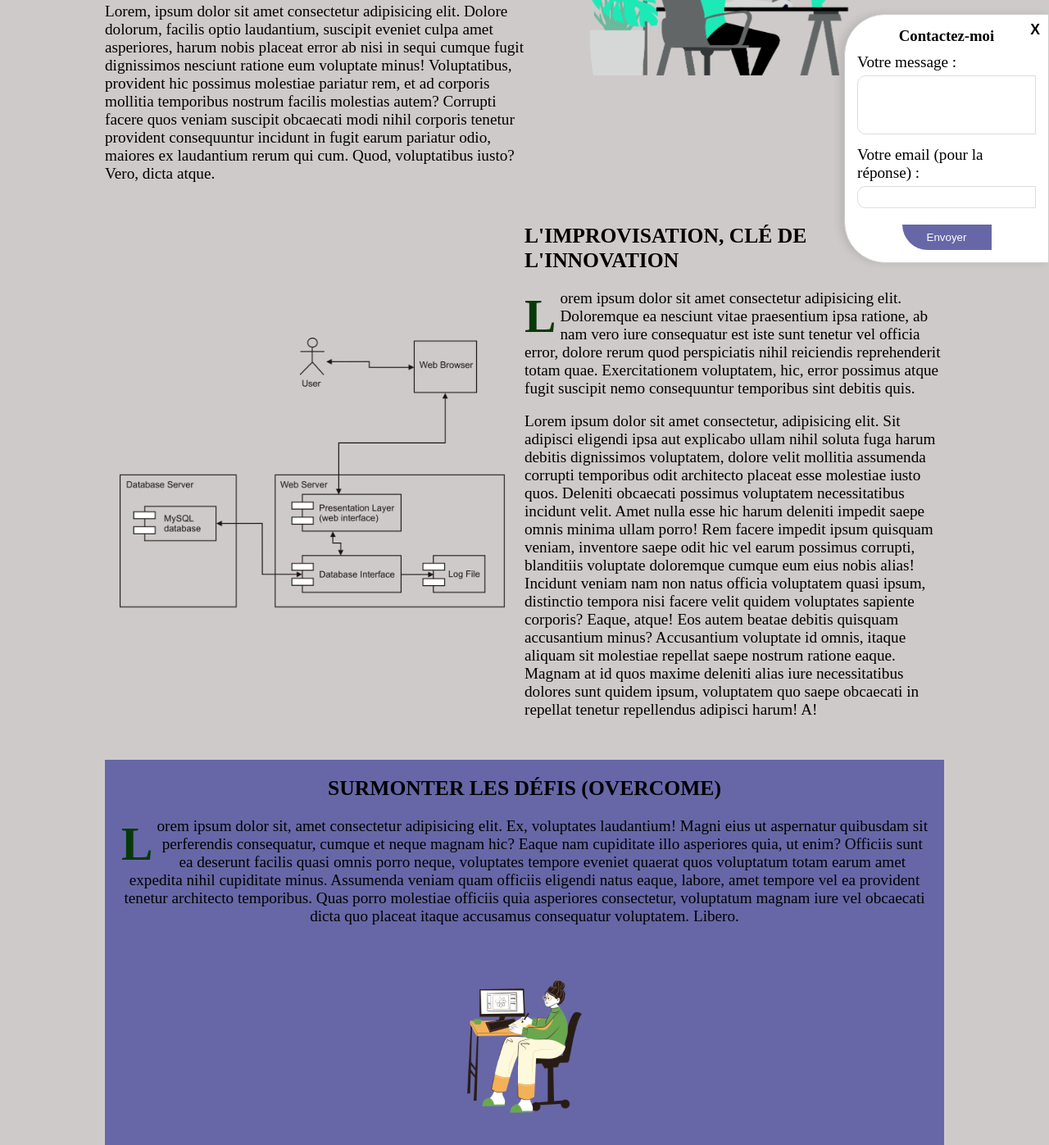
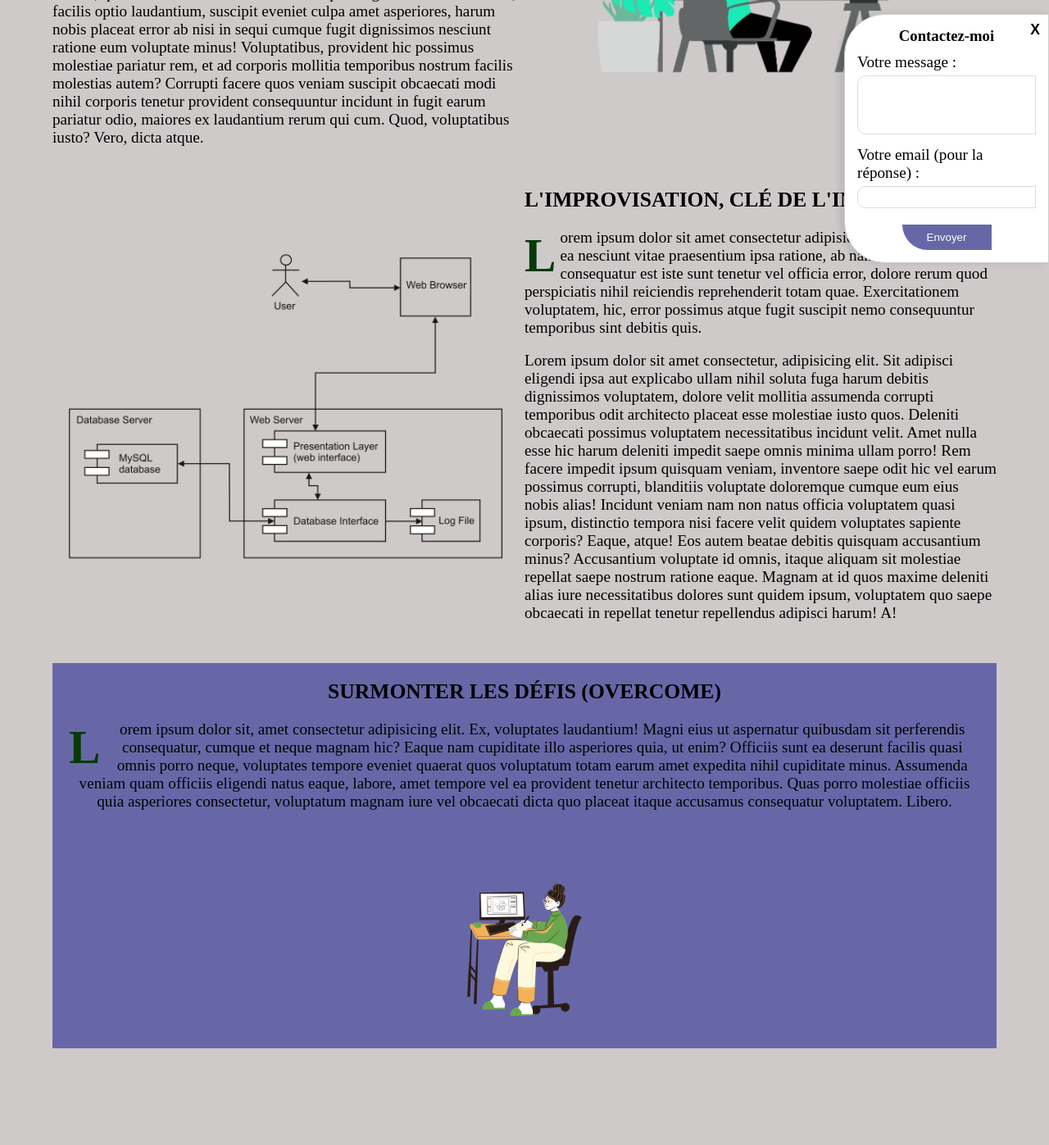
Before and after one commit to salohy-onnelin25/Scroll-Pop, a plain HTML site: page index.html in a window 1280 px wide. Shown: the part 479-1876 px from the top of the page at 82% size. After the commit the page ends 1758 px from the top, so only its background shows below. Drawn offline with Linux system fonts and the light colour scheme.

Commit message:
27/10/25 à 10h23

```diff
--- a/Assets/styles/Layouts/_fotter.scss
+++ b/Assets/styles/Layouts/_fotter.scss
@@ -1,6 +1,6 @@
 footer {
     background-color: $blue1;
-    width: 80%;
+    width: 90%;
     margin: 0 auto;
     text-align: center;
     padding: 20px 0;
--- a/Assets/styles/Layouts/_main.scss
+++ b/Assets/styles/Layouts/_main.scss
@@ -1,5 +1,5 @@
 main {
-    width: 80%;
+    width: 90%;
     margin: 0 auto;
     margin-top: 100px;
     .Top {
```
Also changed, not shown: Assets/styles/index.css.
